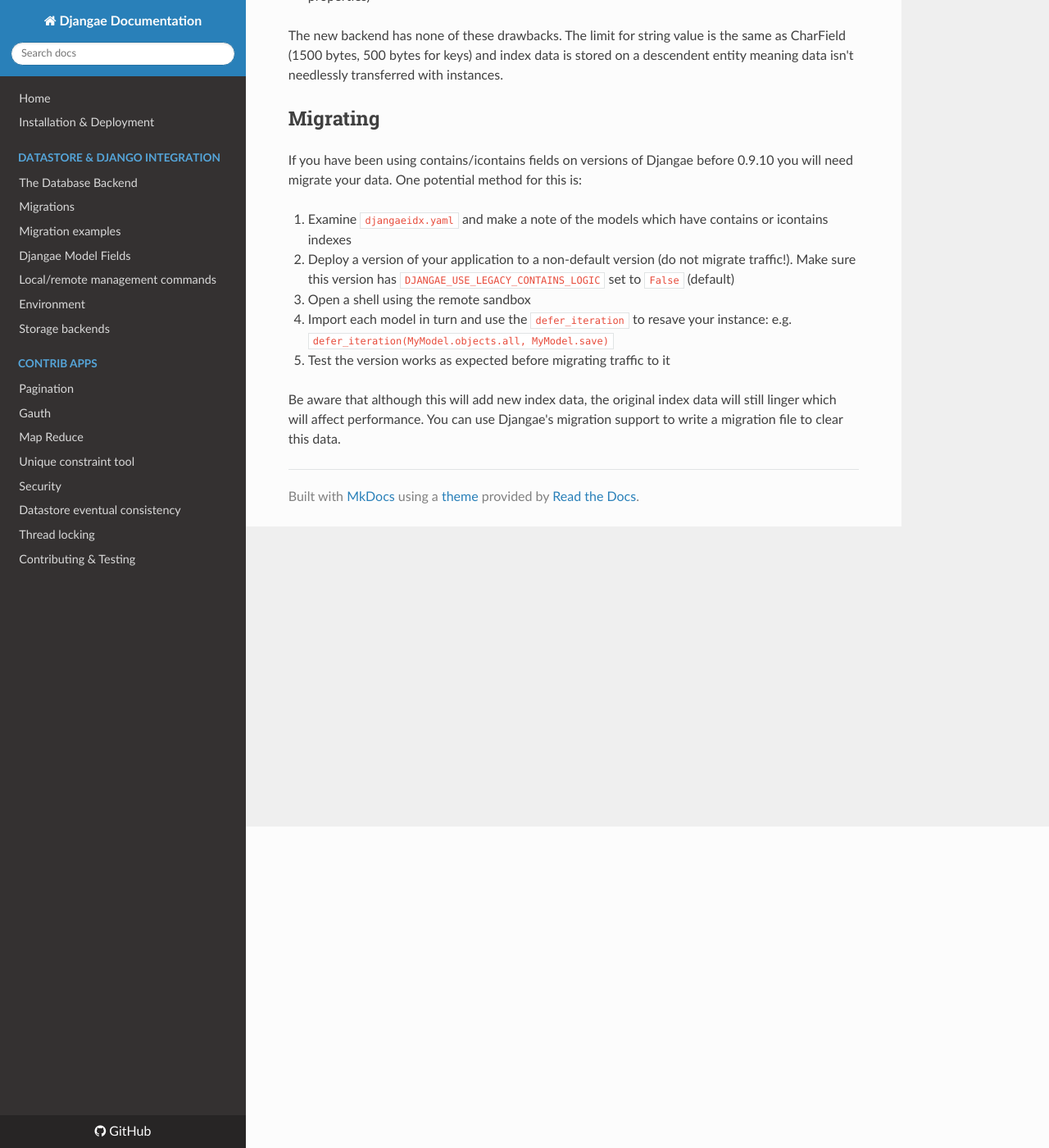
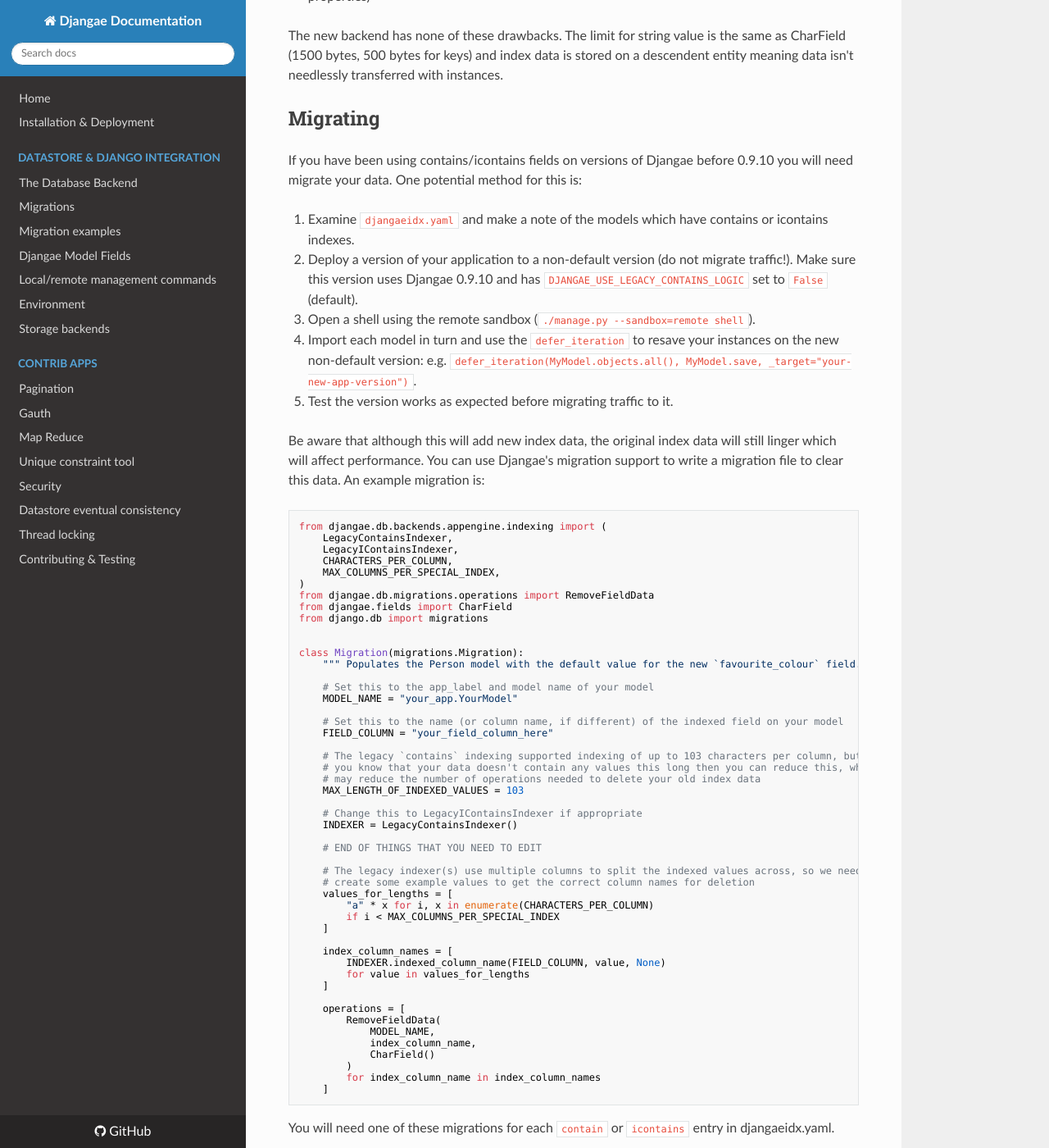
Before and after one commit to wittfabian/djangae, an MkDocs documentation site: the page built from docs/release_notes/0_9_10.md, in a window 1280 px wide and 1400 px high, scrolled down 392 px. Shown: the whole window at 82% size. Built offline with MkDocs 1.6.1, drawn with Linux system fonts in a browser that asks for light colours; nearby versions of some CDN libraries; old or Windows-style settings are respelled for this version of MkDocs; some of the changed text lies outside the part shown.

Commit message:
Tweak release notes for new `contains` indexing.
Add an example migration for deleting the old data.

````diff
--- a/docs/release_notes/0_9_10.md
+++ b/docs/release_notes/0_9_10.md
@@ -15,15 +15,72 @@
 
 ## Migrating
 
-If you have been using contains/icontains fields on versions of Djangae before 0.9.10 you will need migrate your data. One potential
-method for this is:
+If you have been using contains/icontains fields on versions of Djangae before 0.9.10 you will need migrate your data.
+One potential method for this is:
 
- 1. Examine `djangaeidx.yaml` and make a note of the models which have contains or icontains indexes
+ 1. Examine `djangaeidx.yaml` and make a note of the models which have contains or icontains indexes.
  2. Deploy a version of your application to a non-default version (do not migrate traffic!). Make sure this
-    version has `DJANGAE_USE_LEGACY_CONTAINS_LOGIC` set to `False` (default)
- 3. Open a shell using the remote sandbox
- 4. Import each model in turn and use the `defer_iteration` to resave your instance: e.g. `defer_iteration(MyModel.objects.all, MyModel.save)`
- 5. Test the version works as expected before migrating traffic to it
+    version uses Djangae 0.9.10 and has `DJANGAE_USE_LEGACY_CONTAINS_LOGIC` set to `False` (default).
+ 3. Open a shell using the remote sandbox (`./manage.py --sandbox=remote shell`).
+ 4. Import each model in turn and use the `defer_iteration` to resave your instances on the new non-default version: e.g. `defer_iteration(MyModel.objects.all(), MyModel.save, _target="your-new-app-version")`.
+ 5. Test the version works as expected before migrating traffic to it.
 
 Be aware that although this will add new index data, the original index data will still linger which will
-affect performance. You can use Djangae's migration support to write a migration file to clear this data.
+affect performance. You can use Djangae's migration support to write a migration file to clear this data.  An example migration is:
+
+```python
+from djangae.db.backends.appengine.indexing import (
+    LegacyContainsIndexer,
+    LegacyIContainsIndexer,
+    CHARACTERS_PER_COLUMN,
+    MAX_COLUMNS_PER_SPECIAL_INDEX,
+)
+from djangae.db.migrations.operations import RemoveFieldData
+from djangae.fields import CharField
+from django.db import migrations
+
+
+class Migration(migrations.Migration):
+    """ Populates the Person model with the default value for the new `favourite_colour` field. """
+
+    # Set this to the app_label and model name of your model
+    MODEL_NAME = "your_app.YourModel"
+
+    # Set this to the name (or column name, if different) of the indexed field on your model
+    FIELD_COLUMN = "your_field_column_here"
+
+    # The legacy `contains` indexing supported indexing of up to 103 characters per column, but if
+    # you know that your data doesn't contain any values this long then you can reduce this, which
+    # may reduce the number of operations needed to delete your old index data
+    MAX_LENGTH_OF_INDEXED_VALUES = 103
+
+	# Change this to LegacyIContainsIndexer if appropriate
+    INDEXER = LegacyContainsIndexer()
+
+    # END OF THINGS THAT YOU NEED TO EDIT
+
+    # The legacy indexer(s) use multiple columns to split the indexed values across, so we need to
+    # create some example values to get the correct column names for deletion
+    values_for_lengths = [
+        "a" * x for i, x in enumerate(CHARACTERS_PER_COLUMN)
+        if i < MAX_COLUMNS_PER_SPECIAL_INDEX
+    ]
+
+    index_column_names = [
+        INDEXER.indexed_column_name(FIELD_COLUMN, value, None)
+        for value in values_for_lengths
+    ]
+
+    operations = [
+        RemoveFieldData(
+            MODEL_NAME,
+            index_column_name,
+            CharField()
+        )
+        for index_column_name in index_column_names
+    ]
+```
+
+You will need one of these migrations for each `contain` or `icontains` entry in djangaeidx.yaml.
+
+For more info on migrations, see the [migrations documentation](migrations.md).
````
Also changed, not shown: CHANGELOG.md (+1 -1 lines).
